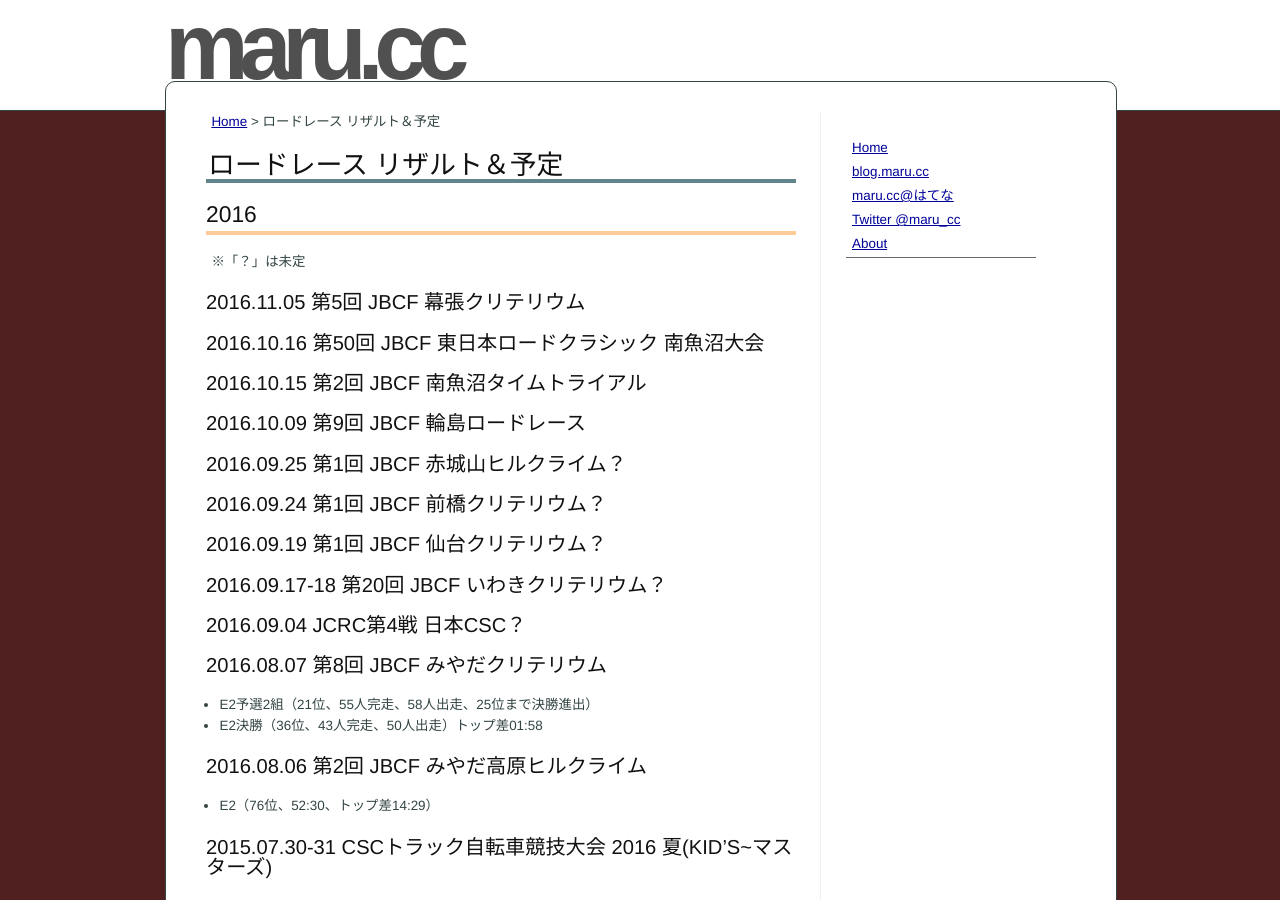
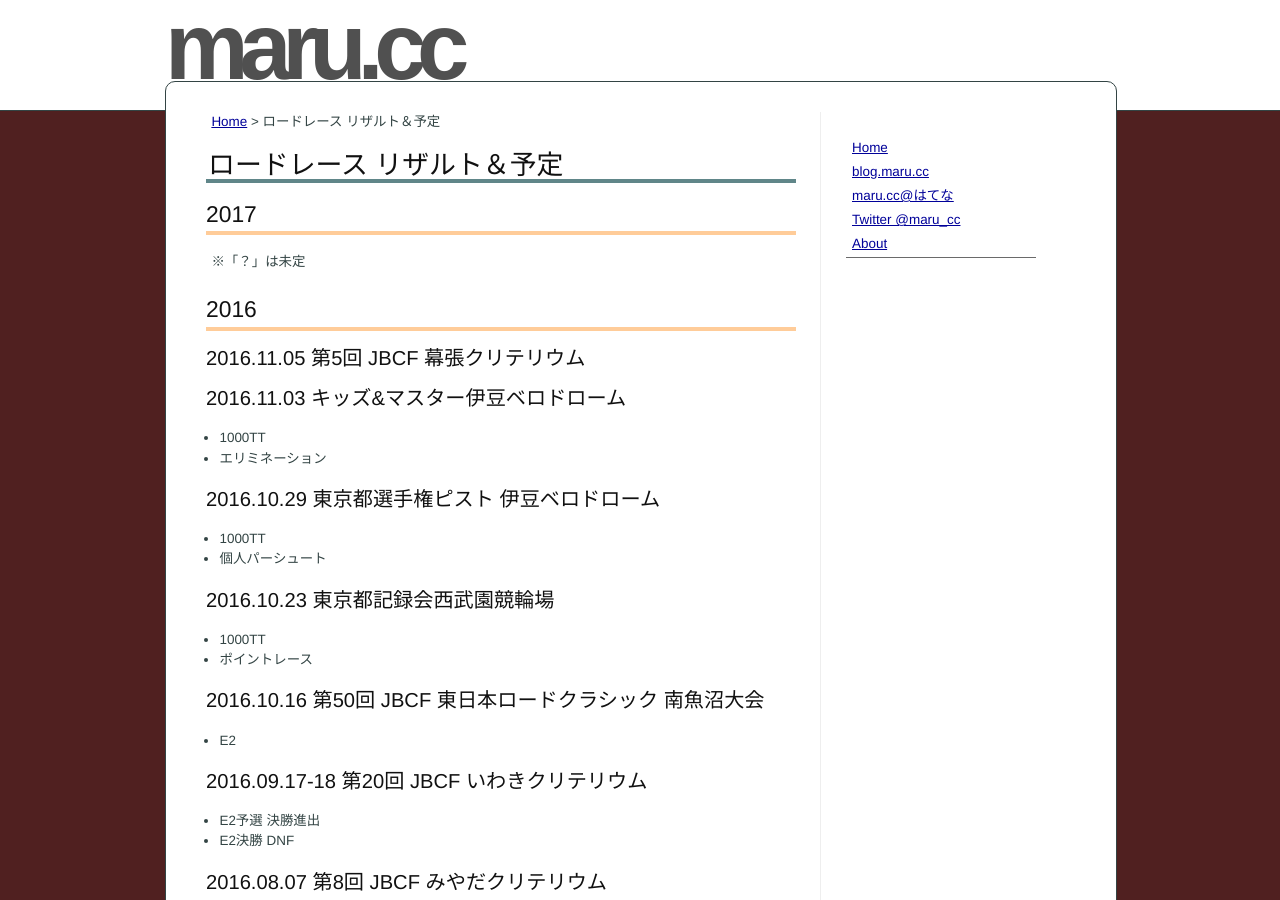
Before and after one commit to marucc/marucc.github.io, a Jekyll site: the page built from sports/results_bike.md, in a window 1280 px wide and 900 px high. Built offline with Jekyll 4.4.1, drawn with Linux system fonts in a browser that asks for light colours.

Commit message:
Published with https://stackedit.io/

```diff
--- a/sports/results_bike.md
+++ b/sports/results_bike.md
@@ -8,32 +8,36 @@ markdown: kramdown
 
 # ロードレース リザルト＆予定
 
+## 2017
+
+※「？」は未定
 
 ## 2016
 
-※「？」は未定
-
 ### 2016.11.05  第5回 JBCF 幕張クリテリウム
 
+### 2016.11.03 キッズ&マスター伊豆ベロドローム
+* 1000TT
+* エリミネーション
+
+### 2016.10.29 東京都選手権ピスト 伊豆ベロドローム
+* 1000TT
+* 個人パーシュート
+
+### 2016.10.23 東京都記録会西武園競輪場
+* 1000TT
+* ポイントレース
+
 ### 2016.10.16 第50回 JBCF 東⽇本ロードクラシック 南魚沼大会
+* E2
 
-### 2016.10.15 第2回 JBCF 南魚沼タイムトライアル
-
-### 2016.10.09 第9回 JBCF 輪島ロードレース
-
-### 2016.09.25 第1回 JBCF 赤城山ヒルクライム？
-
-### 2016.09.24 第1回 JBCF 前橋クリテリウム？
-
-### 2016.09.19 第1回 JBCF 仙台クリテリウム？
-
-### 2016.09.17-18 第20回 JBCF いわきクリテリウム？
-
-### 2016.09.04 JCRC第4戦 日本CSC？
+### 2016.09.17-18 第20回 JBCF いわきクリテリウム
+* E2予選 決勝進出
+* E2決勝 DNF
 
 ### 2016.08.07 第8回 JBCF みやだクリテリウム
-- E2予選2組（21位、55人完走、58人出走、25位まで決勝進出）
-- E2決勝（36位、43人完走、50人出走）トップ差01:58
+* E2予選2組（21位、55人完走、58人出走、25位まで決勝進出）
+* E2決勝（36位、43人完走、50人出走）トップ差01:58
 
 ### 2016.08.06  第2回 JBCF みやだ高原ヒルクライム
 * E2（76位、52:30、トップ差14:29）
```
